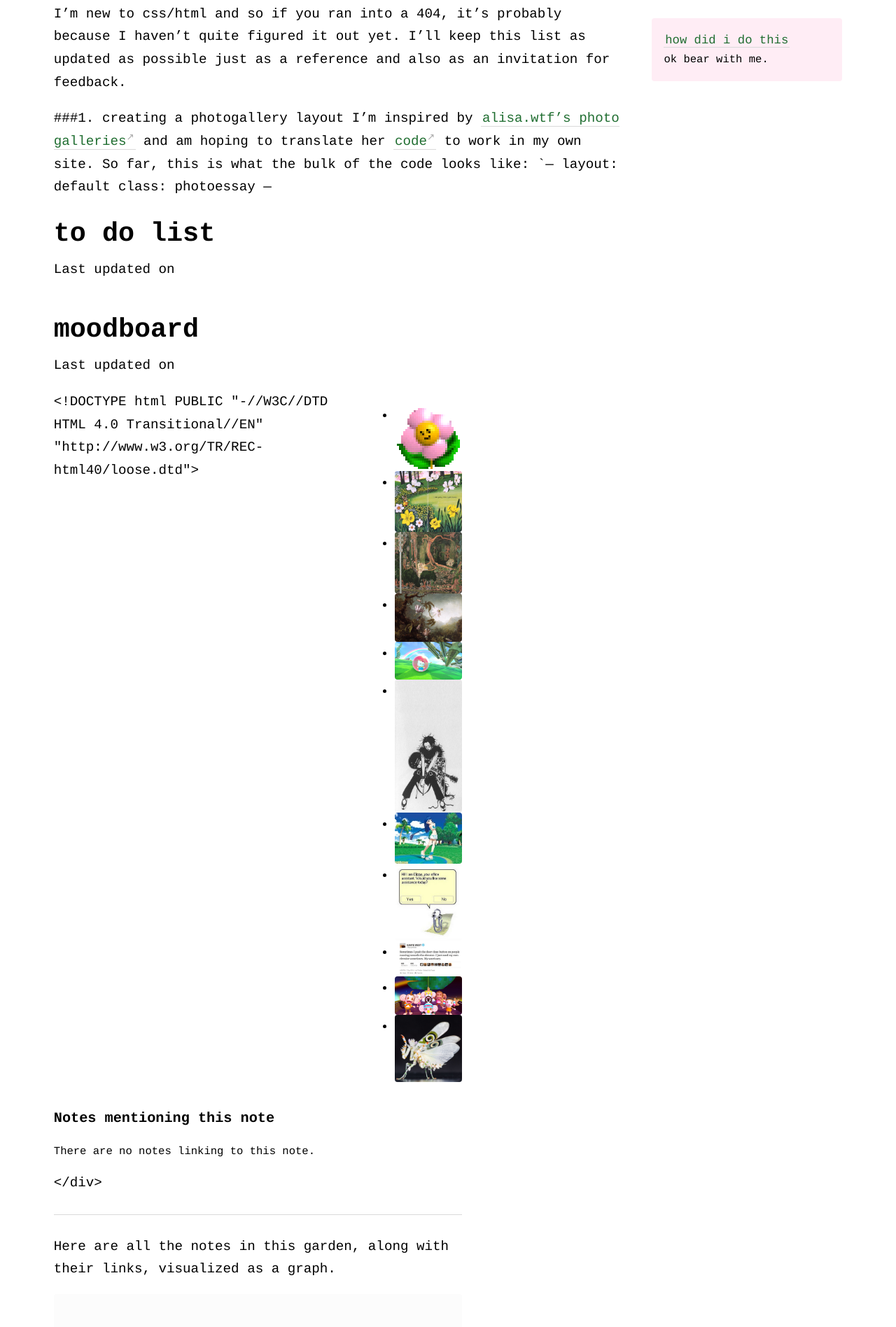
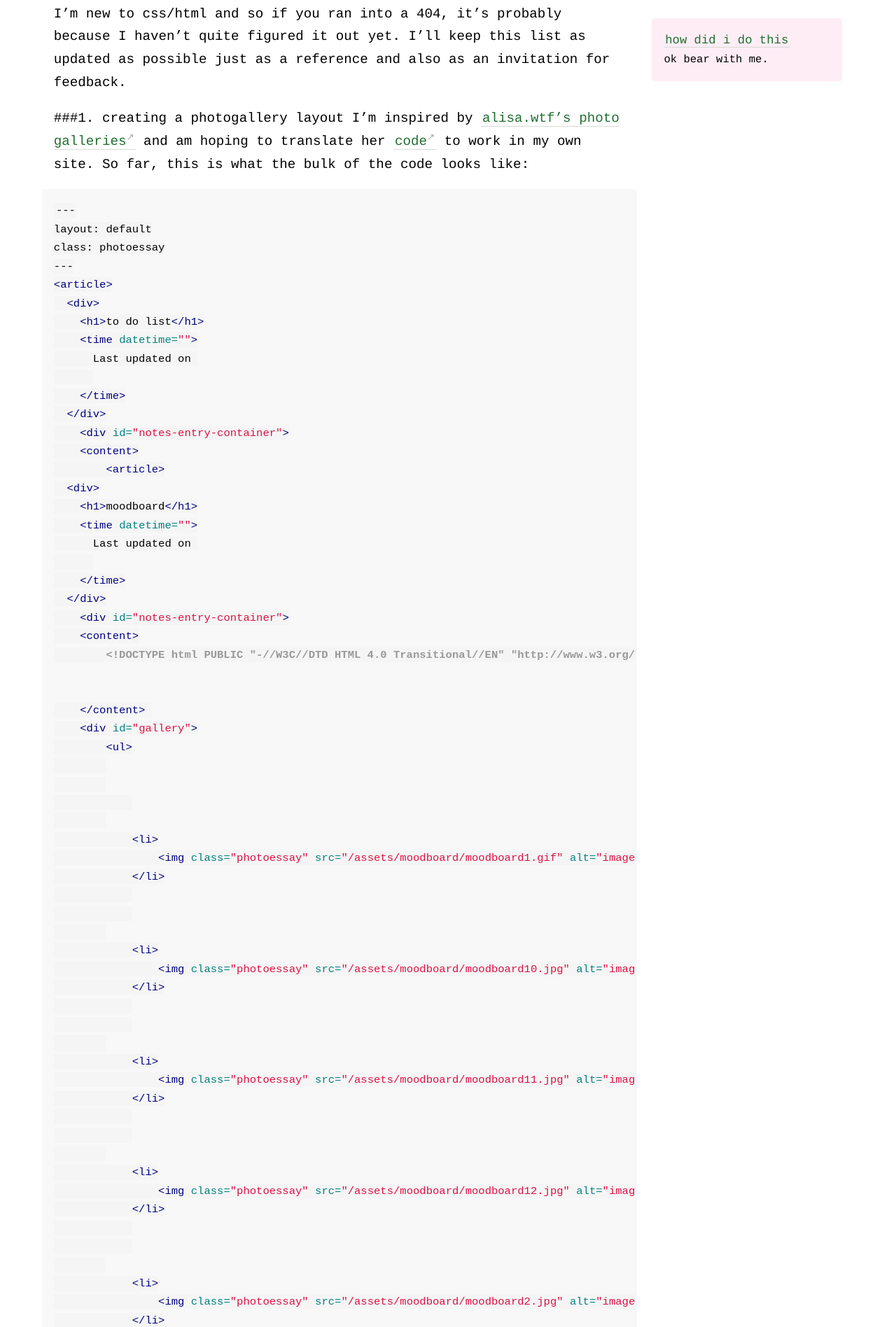
Before and after one commit to geminiworms/talyssagarden.github.io, a Jekyll site: the page built from _notes/to-do-list.md, in a window 1280 px wide. Shown: the part 324-2220 px from the top of the page at 70% size. Built offline with Jekyll 4.4.1, drawn with Linux system fonts in a browser that asks for light colours; some of the changed text lies outside the part shown.

Commit message:
update code block

````diff
--- a/_notes/to-do-list.md
+++ b/_notes/to-do-list.md
@@ -7,7 +7,8 @@ I'll keep this list as updated as possible just as a reference and also as an in
 
 ###1. creating a photogallery layout
 I'm inspired by [alisa.wtf's photo galleries](https://alisa.wtf/plants) and am hoping to translate her [code](https://github.com/alisasgithub/alisa-digital-garden/blob/main/_layouts/photoessay.html) to work in my own site. So far, this is what the bulk of the code looks like:
-`---
+```html
+---
 layout: default
 class: photoessay
 ---
@@ -35,7 +36,8 @@ class: photoessay
         </ul>
     </div>
 
-</div>`
+</div>
+```
 and I'll have to play with it more to make sure my paths line up right to my repo.
 
 ####2. gotta get to that about page...
````
